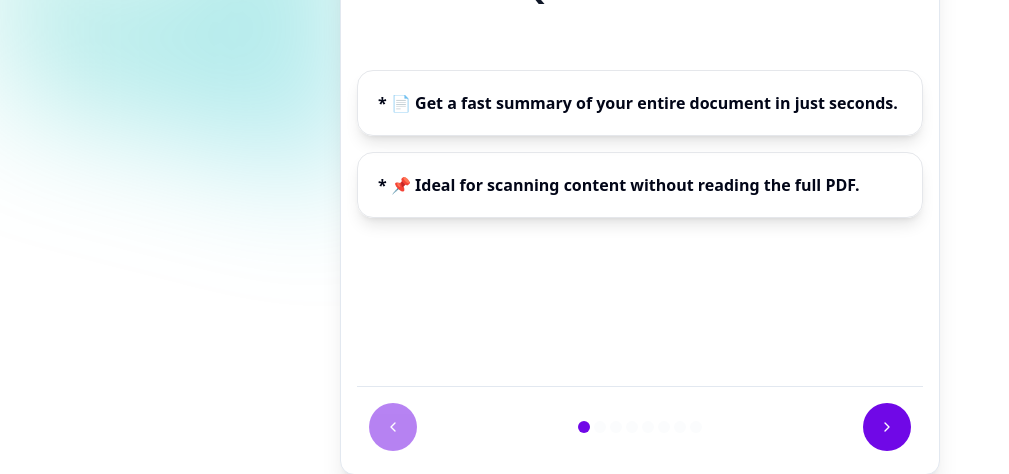
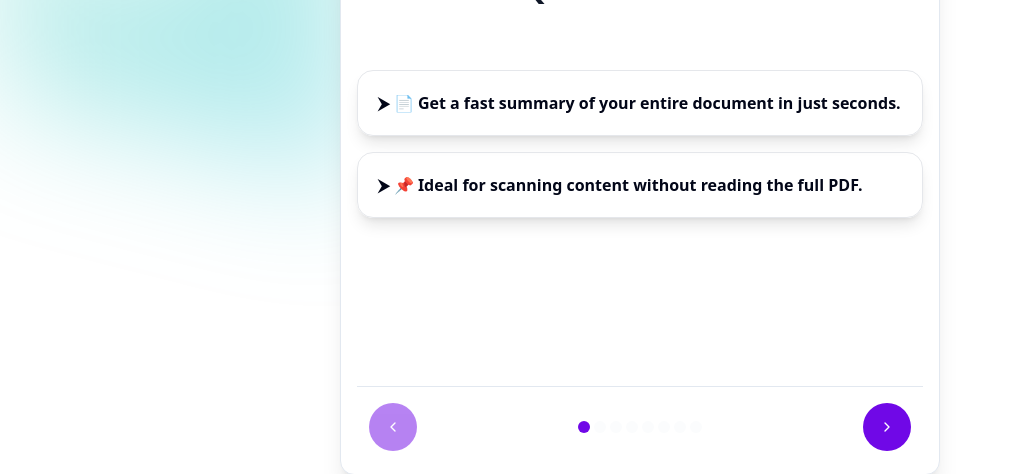
Before and after one commit to ADNUKUNHOME/SHORTLY-AI-SUMMARIZE, a Next.js app: page / in a window 1280 px wide. Shown: the part 1019-1493 px from the top of the page, without its empty margins (0-1009 px from the left). Built offline with nearby package versions, Linux system fonts and the light colour scheme; no server answers.

Commit message:
Animation for Demo section with Motion

```diff
--- a/components/home/cta-section.tsx
+++ b/components/home/cta-section.tsx
@@ -21,7 +21,7 @@ export default function CtaSection() {
               <Button
                 size={"lg"}
                 variant={"link"}
-                className="w-full min-[400px]:w-auto flex items-center justify-center bg-linear-to-r from-slate-950 to-violet-700 hover:from-violet-700 hover:to-slate-900 hover:text-white text-white transition-all duration-300
+                className="w-full min-[400px]:w-auto flex items-center justify-center hover:no-underline bg-linear-to-r from-slate-950 to-violet-700 hover:from-violet-700 hover:to-slate-900 hover:text-white text-white transition-all duration-300
                 "
               >
                 <Link
--- a/components/home/demo-contents.tsx
+++ b/components/home/demo-contents.tsx
@@ -5,6 +5,8 @@ import { Card } from "../ui/card";
 import { Button } from "../ui/button";
 import { ChevronLeft, ChevronRight } from "lucide-react";
 import { cn } from "@/lib/utils";
+import { MotionDiv, MotionH1 } from "../common/motion-wrapper";
+import { AnimatePresence } from "motion/react";
 
 const dummySections = [
     {
@@ -111,18 +113,41 @@ export default function DemoContents() {
                     </div>
                 ))}
             </div>
-            <h1 className="text-3xl font-bold tracking-tight text-gray-900 my-12">{section.title}</h1>
-            <div className="flex flex-col gap-4 flex-grow">
-                {
-                    section.points.map((point, idx) => (
-                        <p
+            <AnimatePresence mode="wait">
+                <MotionH1
+                    key={section.title}
+                    initial={{ opacity: 0, x: -30 }}
+                    animate={{ opacity: 1, x: 0 }}
+                    exit={{ opacity: 0, x: -30 }}
+                    transition={{ duration: 0.4 }}
+                    className="text-3xl font-bold tracking-tight text-gray-900 my-12">
+                    {section.title}
+                </MotionH1>
+            </AnimatePresence>
+
+            <AnimatePresence mode="wait">
+                <MotionDiv
+                    key={currentSection}
+                    initial={{ opacity: 0, x: -30 }}
+                    animate={{ opacity: 1, x: 0 }}
+                    exit={{ opacity: 0, x: 30 }}
+                    transition={{ duration: 0.4 }}
+                    className="flex flex-col gap-4 flex-grow"
+                >
+                    {section.points.map((point, idx) => (
+                        <MotionDiv
                             key={idx}
-                            className="text-base font-bold flex border border-gray-200 shadow-lg min-h-12 h-auto rounded-2xl w-full items-center p-5">
-                            * {point}
-                        </p>
-                    ))
-                }
-            </div>
+                            initial={{ opacity: 0, x: -10 }}
+                            animate={{ opacity: 1, x: 0 }}
+                            transition={{ duration: 0.3, delay: 0.1 * idx }}
+                            className="text-base font-bold flex border border-gray-200 shadow-lg min-h-12 h-auto rounded-2xl w-full items-center p-5"
+                        >
+                            ⮞ {point}
+                        </MotionDiv>
+                    ))}
+                </MotionDiv>
+            </AnimatePresence>
+
             <div className="flex items-center justify-between px-3 pt-4 bottom-0 mt-auto h-16 border-t">
                 <Button
                     variant={'ghost'}
--- a/components/home/demo-section.tsx
+++ b/components/home/demo-section.tsx
@@ -1,5 +1,6 @@
 import { Pizza } from "lucide-react";
 import DemoContents from "./demo-contents";
+import { MotionDiv } from "../common/motion-wrapper";
 
 export default function DemoSection() {
   return (
@@ -19,7 +20,11 @@ export default function DemoSection() {
       </div>
 
       {/* Content */}
-      <div className="mx-auto max-w-4xl px-6 flex flex-col items-center justify-center text-center lg:px-8">
+      <MotionDiv
+        initial={{ opacity: 0, x: -20 }}
+        animate={{ opacity: 1, x: 0 }}
+        transition={{ duration: 0.2 }}
+        className="mx-auto max-w-4xl px-6 flex flex-col items-center justify-center text-center lg:px-8">
         <Pizza className="w-6 h-6 text-violet-700" />
         <h2 className="text-3xl font-bold tracking-tight text-gray-900 sm:text-5xl">
           Watch how <span className="text-teal-600">SHORTLY</span> transforms{" "}
@@ -35,7 +40,7 @@ export default function DemoSection() {
         <div className="flex items-center justify-center px-2 my-12  sm:px-4 lg:px-6">
           <DemoContents />
         </div>
-      </div>
+      </MotionDiv>
     </section>
   );
 }
```
